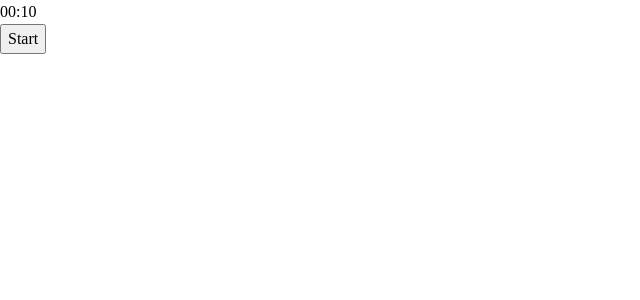
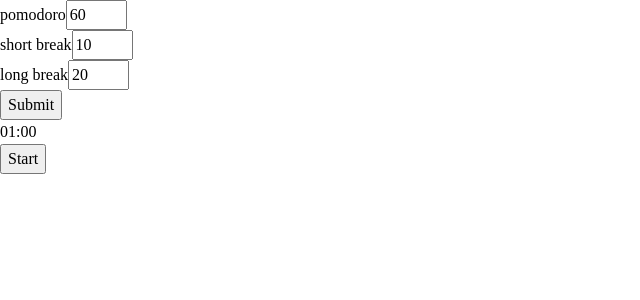
Before and after one commit to MarcinFiuk/Pomodoro, a React (Create React App) app: page / in a window 1280 px wide. Shown: the top 300 px of the page, without its empty margins (0-640 px from the left). Built offline with nearby package versions, Linux system fonts and the light colour scheme.

Commit message:
feat:input with validation finish

```diff
--- /dev/null
+++ b/src/components/Input/TimerInput.js
@@ -0,0 +1,14 @@
+import React from 'react';
+
+const TimerInput = (props) => {
+    const { label, ...rest } = props;
+
+    return (
+        <div>
+            <label htmlFor={label}>{label}</label>
+            <input type='number' id={label} min='0' max='60' {...rest} />
+        </div>
+    );
+};
+
+export default TimerInput;
--- a/src/components/Timer/Timer.js
+++ b/src/components/Timer/Timer.js
@@ -1,23 +1,43 @@
+import { useState } from 'react';
 import useTimer from './../../hooks/useTimer';
 import fromSecToMin from '../../utils/fromSecToMin';
+import TimerInput from './../Input/TimerInput';
 
-const POMODORO = 10;
-const SHORT_BREAK = 5;
-const LONG_BREAK = 20;
-
-const intervalOrder = [
-    POMODORO,
-    SHORT_BREAK,
-    POMODORO,
-    SHORT_BREAK,
-    POMODORO,
-    SHORT_BREAK,
-    POMODORO,
-    LONG_BREAK,
-];
+const invalidChars = ['-', '+', 'e', 'E'];
 
 const Timer = () => {
-    const { timer, isRunning, setIsRunning } = useTimer(intervalOrder);
+    const [pomodoro, setPomodoro] = useState(60);
+    const [validatePomodoroInput, setValidatePomodoroInput] = useState(60);
+    const [shortBreak, setShortBreak] = useState(10);
+    const [validateShortBreakInput, setValidateShortBreakInput] = useState(10);
+    const [longBreak, setLongBreak] = useState(20);
+    const [validateLongBreakInput, setValidateLongBreakInput] = useState(20);
+
+    const { timer, isRunning, setIsRunning } = useTimer(
+        pomodoro,
+        shortBreak,
+        longBreak
+    );
+
+    const onChangeHandler = (e) => {
+        if (invalidChars.includes(e.nativeEvent.data)) return;
+        //NOTE: input accepts invalidChars as first element, e does not trigger
+        let time = e.target.value;
+        if (e.target.value > 60) time = 60;
+        if (e.target.value < 0) time = 0;
+
+        if (e.target.id === 'pomodoro') setValidatePomodoroInput(time);
+        if (e.target.id === 'short break') setValidateShortBreakInput(time);
+        if (e.target.id === 'long break') setValidateLongBreakInput(time);
+    };
+
+    const submitHandler = (e) => {
+        e.preventDefault();
+
+        setPomodoro(validatePomodoroInput);
+        setShortBreak(validateShortBreakInput);
+        setLongBreak(validateLongBreakInput);
+    };
 
     const timerStartHandler = () => {
         setIsRunning((prev) => !prev);
@@ -28,10 +48,30 @@ const Timer = () => {
     const buttonStatus = isRunning ? 'Pause' : 'Start';
 
     return (
-        <div>
-            <p>{timeToDisplay}</p>
-            <button onClick={timerStartHandler}>{buttonStatus}</button>
-        </div>
+        <>
+            <form onSubmit={submitHandler}>
+                <TimerInput
+                    label='pomodoro'
+                    onChange={onChangeHandler}
+                    value={validatePomodoroInput}
+                />
+                <TimerInput
+                    label='short break'
+                    onChange={onChangeHandler}
+                    value={validateShortBreakInput}
+                />
+                <TimerInput
+                    label='long break'
+                    onChange={onChangeHandler}
+                    value={validateLongBreakInput}
+                />
+                <button type='submit'>Submit</button>
+            </form>
+            <div>
+                <p>{timeToDisplay}</p>
+                <button onClick={timerStartHandler}>{buttonStatus}</button>
+            </div>
+        </>
     );
 };
 
--- a/src/hooks/useTimer.js
+++ b/src/hooks/useTimer.js
@@ -1,10 +1,27 @@
-import { useState } from 'react';
+import { useState, useEffect, useMemo } from 'react';
 import useInterval from './useInterval';
 
-function useTimer(intervalOrder) {
+function useTimer(pomodoro, shortBreak, longBreak) {
+    const intervalOrder = [
+        pomodoro,
+        shortBreak,
+        pomodoro,
+        shortBreak,
+        pomodoro,
+        shortBreak,
+        pomodoro,
+        longBreak,
+    ];
+
     const [index, setIndex] = useState(0);
     const [timer, setTimer] = useState(intervalOrder[index]);
     const [isRunning, setIsRunning] = useState(false);
+
+    useEffect(() => {
+        setIndex(0);
+        setTimer(intervalOrder[index]);
+        setIsRunning(false);
+    }, [pomodoro, shortBreak, longBreak]);
 
     useInterval(
         () => {
```
